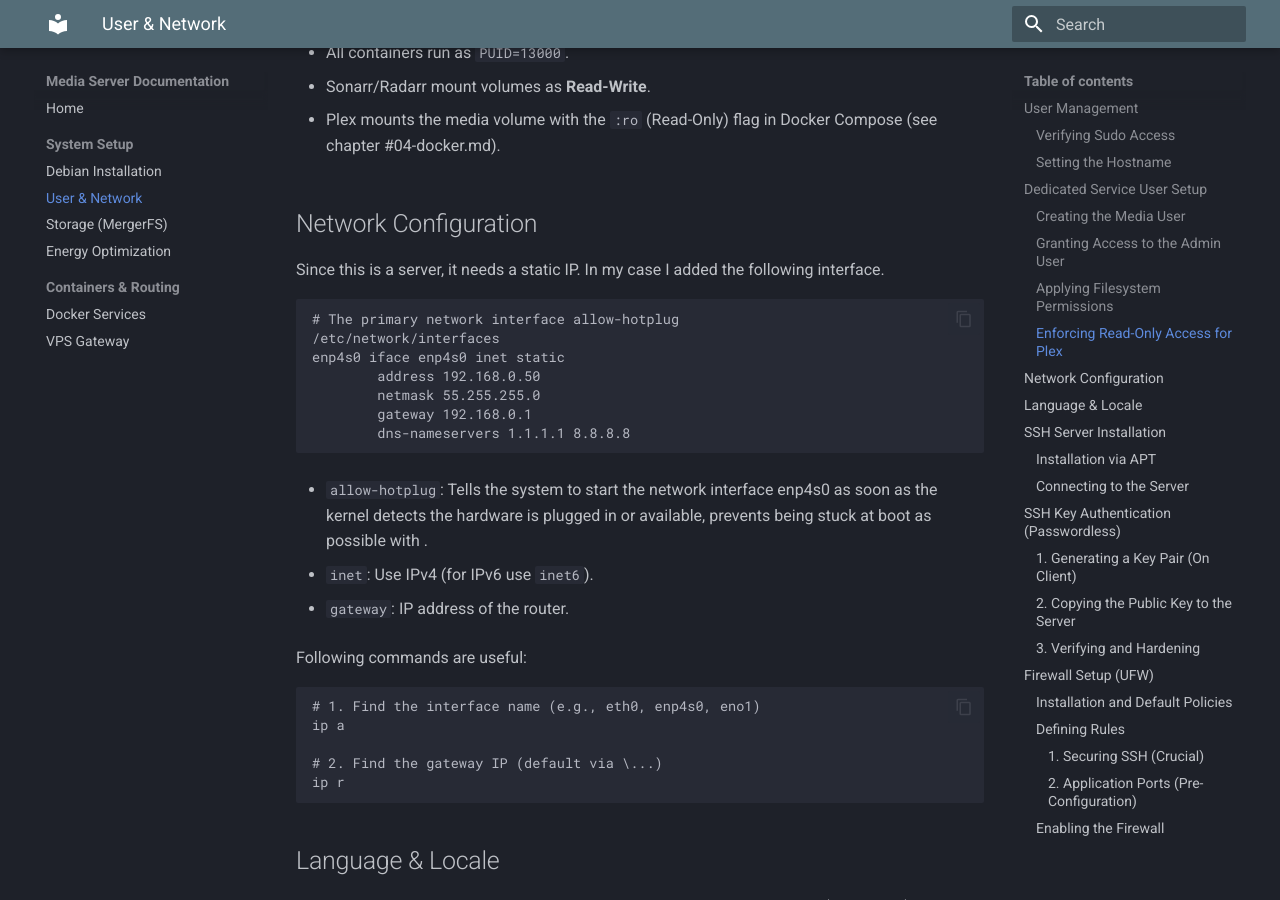
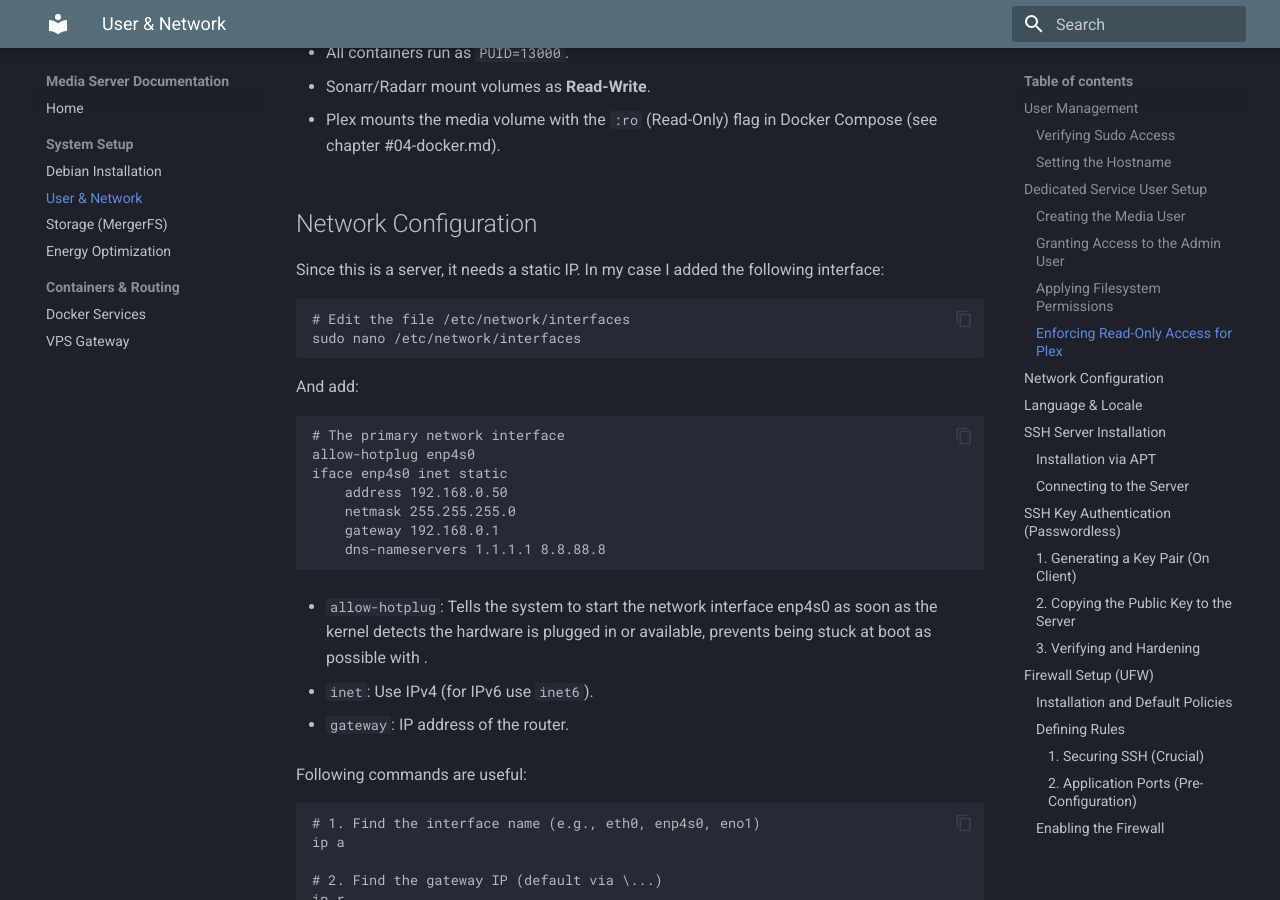
Before and after one commit to yabsp/Media-Server-Documentation, an MkDocs documentation site: the page built from docs/02-network.md, in a window 1280 px wide and 900 px high, scrolled down 1909 px. Built offline with MkDocs 1.6.1 and Material for MkDocs 9.7.7, drawn with Linux system fonts in a browser that asks for light colours.

Commit message:
Update chapters

````diff
--- a/docs/02-network.md
+++ b/docs/02-network.md
@@ -98,16 +98,22 @@ level later.
 ## Network Configuration
 
 Since this is a server, it needs a static IP. In my case I added the
-following interface.
+following interface:
+
+```bash
+# Edit the file /etc/network/interfaces
+sudo nano /etc/network/interfaces
+```
+And add:
 
 ```conf
-# The primary network interface allow-hotplug
-/etc/network/interfaces
-enp4s0 iface enp4s0 inet static
-        address 192.168.0.50
-        netmask 55.255.255.0
-        gateway 192.168.0.1
-        dns-nameservers 1.1.1.1 8.8.8.8
+# The primary network interface
+allow-hotplug enp4s0
+iface enp4s0 inet static
+	address 192.168.0.50
+	netmask 255.255.255.0
+	gateway 192.168.0.1
+	dns-nameservers 1.1.1.1 8.8.88.8
 ```
 
 - `allow-hotplug`: Tells the system to start the network interface enp4s0 as soon as
````
Also changed, not shown: site/01-debian/index.html, site/02-network/index.html, site/search/search_index.json, 1 other file.
